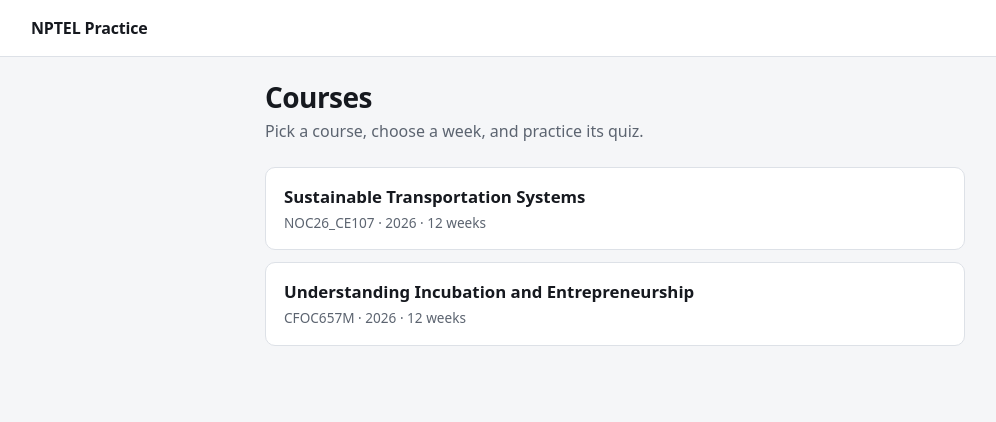
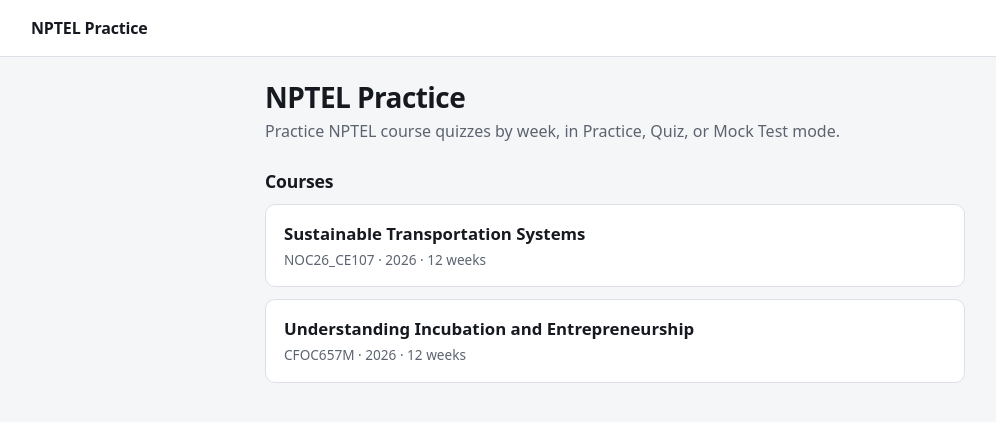
Before and after one commit to itsdannydev/nptel-practice, a React (Vite) app: page / in a window 1280 px wide. Shown: the top 422 px of the page, without its empty margins (25-1021 px from the left). Built offline with nearby package versions, Linux system fonts and the light colour scheme.

Commit message:
Fix homepage heading hierarchy for SEO

```diff
--- a/src/pages/CourseList.tsx
+++ b/src/pages/CourseList.tsx
@@ -7,8 +7,11 @@
 
   return (
     <div className="prose">
-      <h1>Courses</h1>
-      <p className="lede">Pick a course, choose a week, and practice its quiz.</p>
+      <h1>NPTEL Practice</h1>
+      <p className="lede">
+        Practice NPTEL course quizzes by week, in Practice, Quiz, or Mock Test mode.
+      </p>
+      <h2>Courses</h2>
 
       {courses.length === 0 ? (
         <p className="empty">
--- a/src/styles.css
+++ b/src/styles.css
@@ -123,6 +123,13 @@
   line-height: 1.2;
   margin: 0 0 4px;
   letter-spacing: -0.02em;
+}
+
+h2 {
+  font-size: 1.1rem;
+  line-height: 1.2;
+  margin: 28px 0 12px;
+  letter-spacing: -0.01em;
 }
 
 h3 {
```
